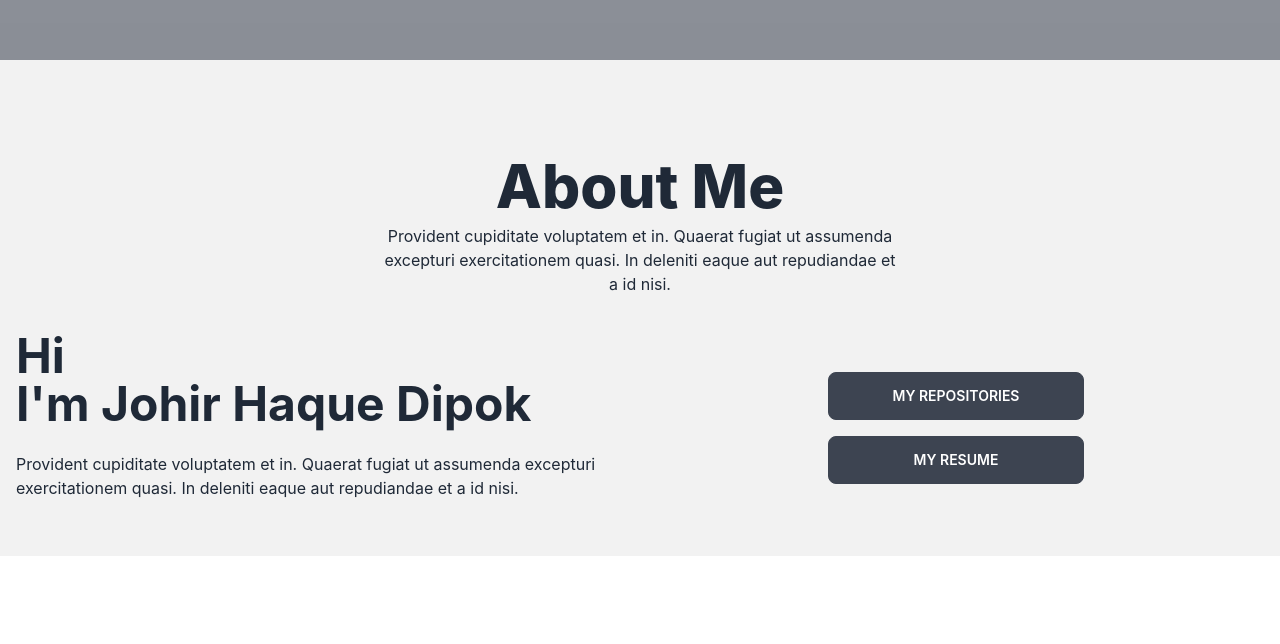
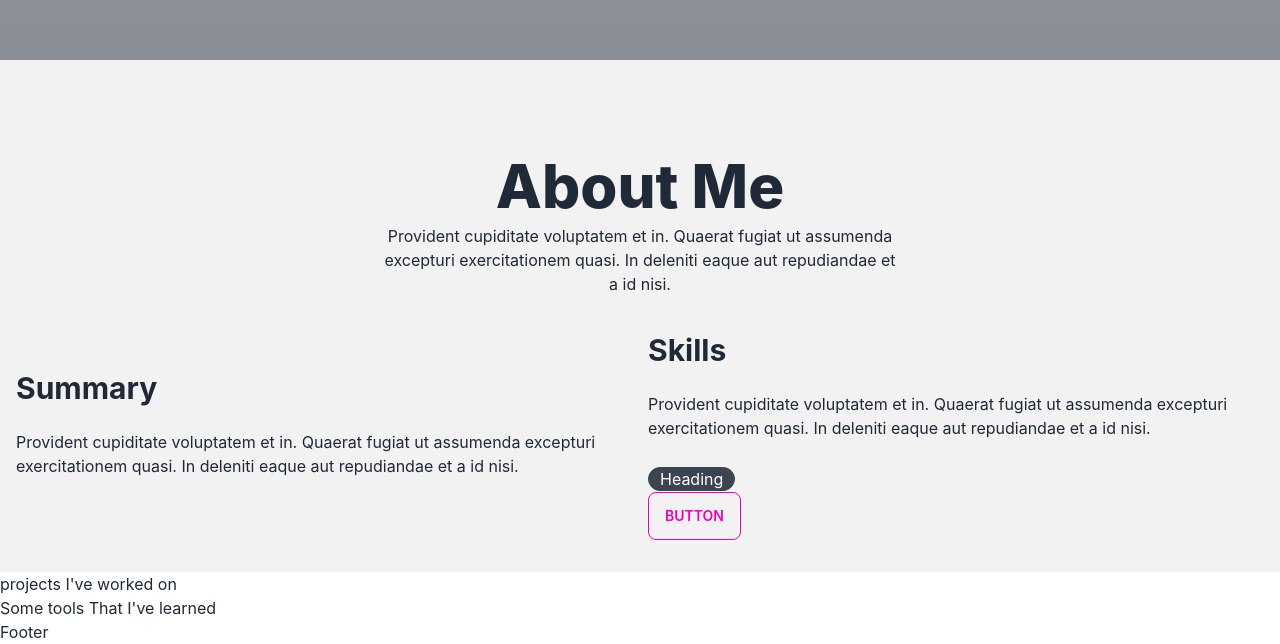
Before and after one commit to jhrhq/vite-react-apps, a React (Create React App) app: page / in a window 1280 px wide. Shown: the part 740-1384 px from the top of the page. Before the commit the page ends 1296 px from the top, so only its background shows below. Built offline with nearby package versions, Linux system fonts and the light colour scheme.

Commit message:
more sections as scratch

```diff
--- a/src/App.js
+++ b/src/App.js
@@ -1,12 +1,17 @@
 import Aboutme from "./components/Aboutme";
+import Footer from "./components/Footer";
 import Header from "./components/Header";
+import Projects from "./components/Projects";
+import Tools from "./components/Tools";
 
 function App() {
   return (
     <div>
       <Header />
-      {/* about me section */}
       <Aboutme />
+      <Projects />
+      <Tools />
+      <Footer />
     </div>
   );
 }
--- a/src/components/Aboutme.js
+++ b/src/components/Aboutme.js
@@ -16,11 +16,7 @@ const Aboutme = () => {
           {/* other details */}
           <div className="hero-content flex-col lg:flex-row lg:justify-between lg:flex-1">
             <div className="text-left w-full">
-              <h1 className="text-5xl font-bold">
-                Hi
-                <br />
-                I'm Johir Haque Dipok
-              </h1>
+              <h3 className="text-3xl font-bold">Summary</h3>
               <p className="py-6">
                 Provident cupiditate voluptatem et in. Quaerat fugiat ut
                 assumenda excepturi exercitationem quasi. In deleniti eaque aut
@@ -28,10 +24,20 @@ const Aboutme = () => {
               </p>
             </div>
             <div className="w-full flex items-center justify-center flex-col">
-              <button className="btn btn-wide mb-2 lg:mb-4">
-                My Repositories
-              </button>
-              <button className="btn btn-wide">My Resume</button>
+              <div className="text-left w-full">
+                <h3 className="text-3xl font-bold">Skills</h3>
+                <p className="py-6">
+                  Provident cupiditate voluptatem et in. Quaerat fugiat ut
+                  assumenda excepturi exercitationem quasi. In deleniti eaque
+                  aut repudiandae et a id nisi.
+                </p>
+                <h2 className="text-xl">
+                  <span className="badge badge-lg"> Heading</span>
+                </h2>
+                <button className="btn btn-outline btn-secondary">
+                  Button
+                </button>
+              </div>
             </div>
           </div>
         </div>
--- /dev/null
+++ b/src/components/Footer.js
@@ -0,0 +1,7 @@
+import React from "react";
+
+const Footer = () => {
+  return <div>Footer</div>;
+};
+
+export default Footer;
--- /dev/null
+++ b/src/components/Projects.js
@@ -0,0 +1,7 @@
+import React from "react";
+
+const Projects = () => {
+  return <div>projects I've worked on</div>;
+};
+
+export default Projects;
--- /dev/null
+++ b/src/components/Tools.js
@@ -0,0 +1,7 @@
+import React from "react";
+
+const Tools = () => {
+  return <div>Some tools That I've learned</div>;
+};
+
+export default Tools;
```
Also changed, not shown: 1 other file (tests, documents, lock files or other folders).
